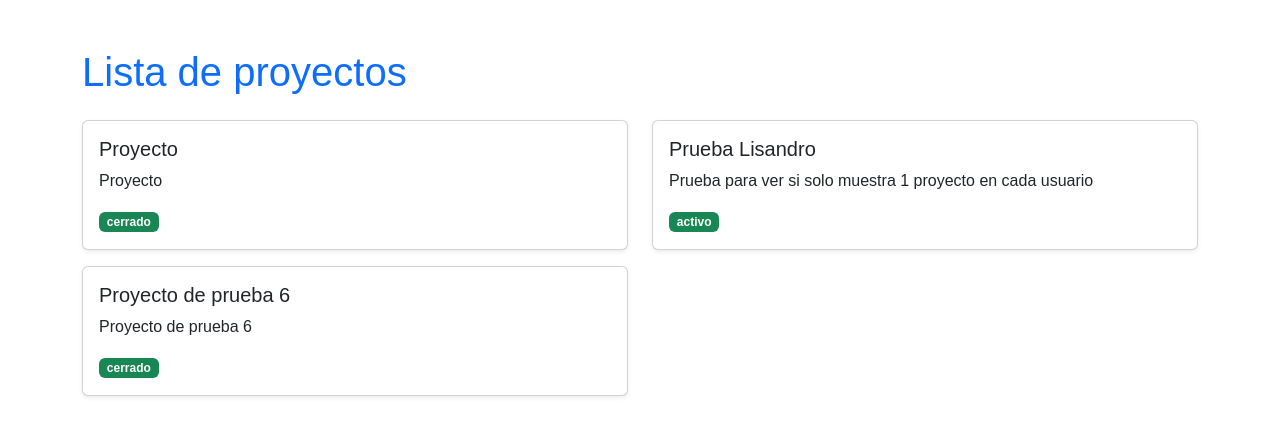
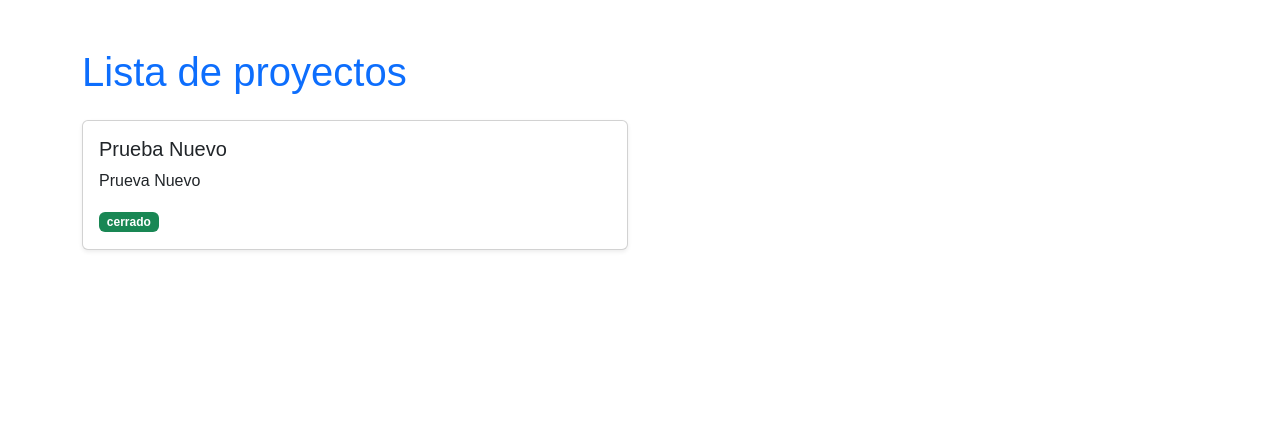
Before and after one commit to LisandroBerdugo/DPSPrimerProyecto, a Next.js app: page / in a window 1280 px wide. Shown: the top 436 px of the page. Built offline with nearby package versions, Linux system fonts and the light colour scheme; data requests are answered from the project's data file.

Commit message:
Faltan los botones para retroceder en projects y en users

```diff
--- a/db.json
+++ b/db.json
@@ -31,66 +31,20 @@
   ],
   "projects": [
     {
-      "id": "1",
-      "name": "Proyecto",
-      "description": "Proyecto",
-      "status": "cerrado",
-      "managerId": 1
-    },
-    {
-      "id": "ef3e",
-      "name": "Prueba Lisandro",
-      "description": "Prueba para ver si solo muestra 1 proyecto en cada usuario",
-      "status": "activo",
-      "managerId": "3"
-    },
-    {
-      "id": "4448",
-      "name": "Proyecto de prueba 6",
-      "description": "Proyecto de prueba 6",
+      "id": "6d6a",
+      "name": "Prueba Nuevo",
+      "description": "Prueva Nuevo",
       "status": "cerrado",
       "managerId": "3"
     }
   ],
   "tasks": [
     {
-      "id": "1",
-      "title": "Diseñar login",
-      "description": "Crear pantalla de login",
+      "id": "3682",
+      "title": "Prueba nuevo",
+      "description": "Prueba nuevo",
       "status": "finalizado",
-      "projectId": 1,
-      "assignedTo": 2
-    },
-    {
-      "id": "93e8",
-      "title": "Tarea de proyecto",
-      "description": "Tarea de proyecto 1",
-      "status": "finalizado",
-      "projectId": "1",
-      "assignedTo": 2
-    },
-    {
-      "id": "8fda",
-      "title": "Prueba 5",
-      "description": "Prueba 5",
-      "status": "asignada",
-      "projectId": "ef3e",
-      "assignedTo": "6bd3"
-    },
-    {
-      "id": "9411",
-      "title": "Prueba 6",
-      "description": "Prueba 6",
-      "status": "finalizado",
-      "projectId": "ef3e",
-      "assignedTo": "2"
-    },
-    {
-      "id": "d72c",
-      "title": "Proyecto 7",
-      "description": "Tarea 7",
-      "status": "finalizado",
-      "projectId": "4448",
+      "projectId": "6d6a",
       "assignedTo": "6bd3"
     }
   ],
--- a/package.json
+++ b/package.json
@@ -12,6 +12,7 @@
   "dependencies": {
     "axios": "^1.13.6",
     "bootstrap": "^5.3.8",
+    "bootstrap-icons": "^1.13.1",
     "next": "16.2.0",
     "react": "19.2.4",
     "react-dom": "19.2.4"
--- a/src/app/layout.js
+++ b/src/app/layout.js
@@ -1,4 +1,5 @@
 import "bootstrap/dist/css/bootstrap.min.css";
+import "bootstrap-icons/font/bootstrap-icons.css";
 import "./globals.css";
 import { AuthProvider } from "../context/AuthContext";
 
```
Also changed, not shown: src/app/dashboard/page.js (+28 -5 lines), 1 other file (tests, documents, lock files or other folders).
